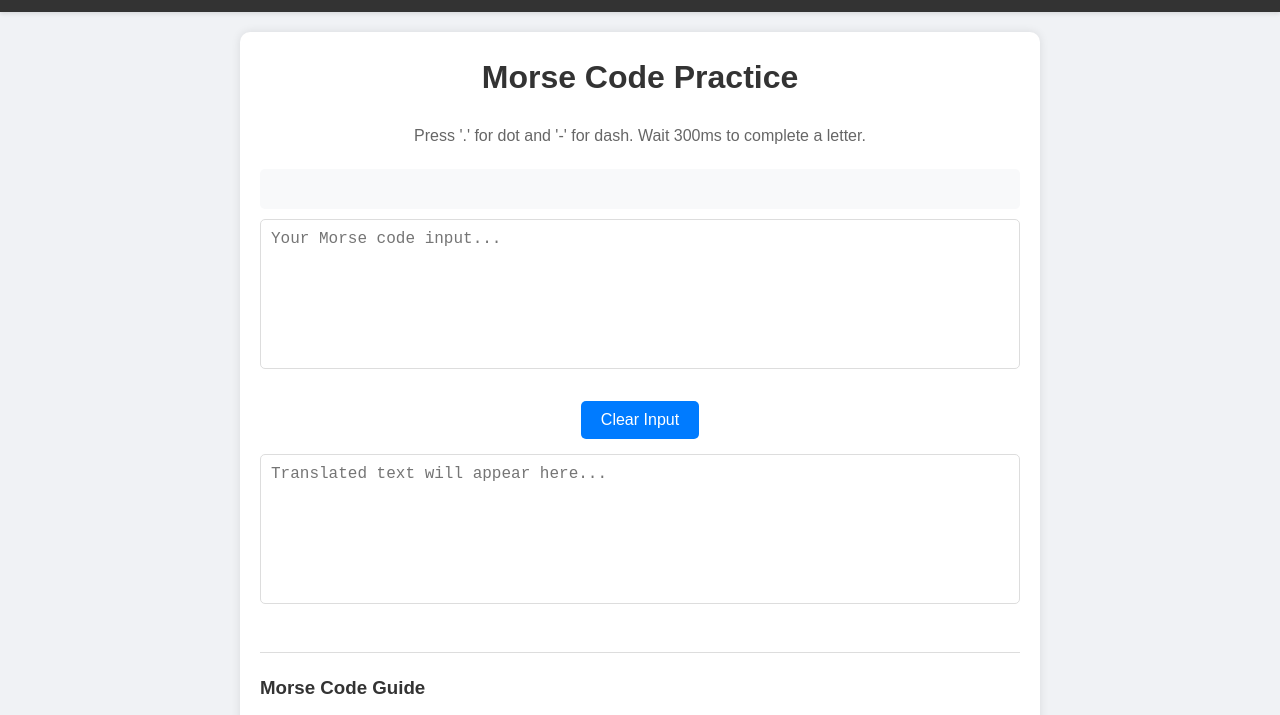
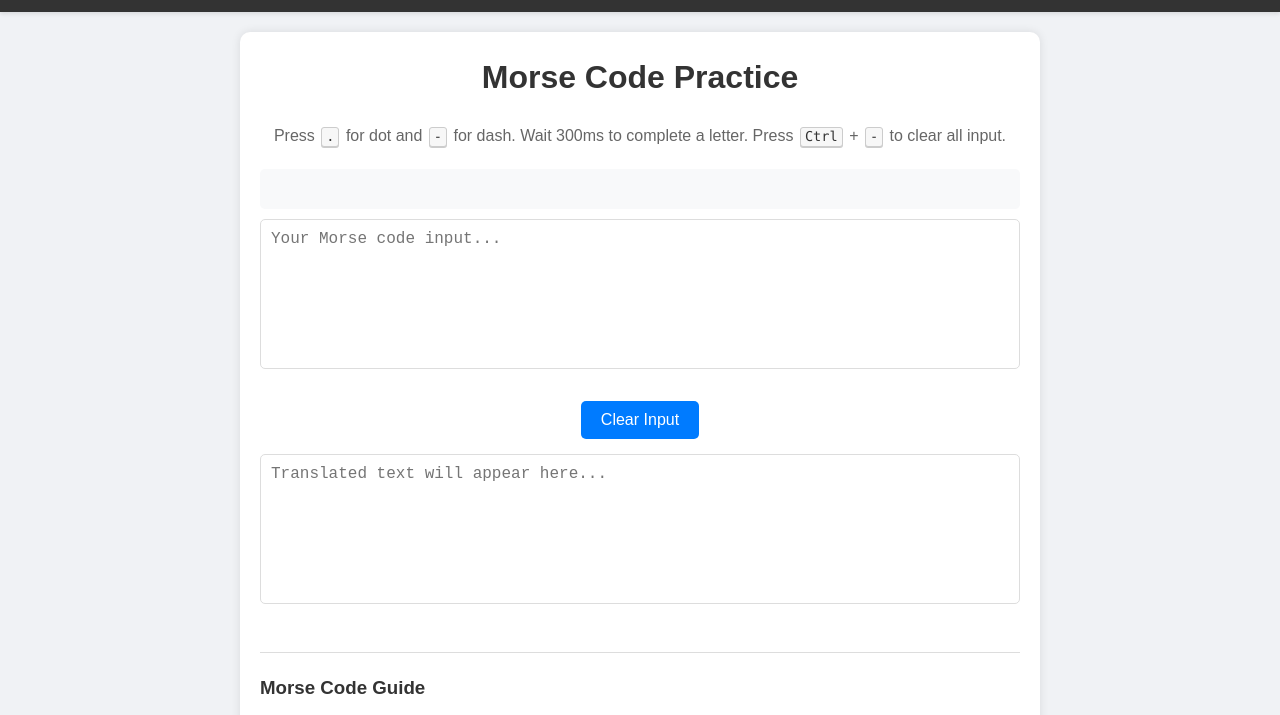
Before and after one commit to Brx86/morse_web, a plain HTML site: page practice.html in a window 1280 px wide. Shown: the part 57-772 px from the top of the page. Drawn offline with Linux system fonts and the light colour scheme.

Commit message:
add <kbd> style

```diff
--- a/practice.html
+++ b/practice.html
@@ -21,7 +21,7 @@
     <div class="container">
         <h1>Morse Code Practice</h1>
         <div class="practice-container">
-            <p class="instruction">Press '.' for dot and '-' for dash. Wait 300ms to complete a letter.</p>
+            <p class="instruction">Press <kbd>.</kbd> for dot and <kbd>-</kbd> for dash. Wait 300ms to complete a letter. Press <kbd>Ctrl</kbd> + <kbd>-</kbd> to clear all input.</p>
             <div class="morse-input" id="current-input"></div>
             <textarea id="input-text" readonly placeholder="Your Morse code input..."></textarea>
             <div class="buttons">
--- a/style.css
+++ b/style.css
@@ -168,6 +168,22 @@ button:hover {
     border: 1px solid #eee;
 }
 
+/* Keyboard key style */
+kbd {
+    background-color: #f7f7f7;
+    border: 1px solid #ccc;
+    border-radius: 3px;
+    box-shadow: 0 1px 0 rgba(0,0,0,0.2);
+    color: #333;
+    display: inline-block;
+    font-family: Monaco, monospace;
+    font-size: 0.85em;
+    line-height: 1;
+    padding: 2px 4px;
+    margin: 0 2px;
+    white-space: nowrap;
+}
+
 /* Responsive Design */
 @media (max-width: 600px) {
     .container {
```
